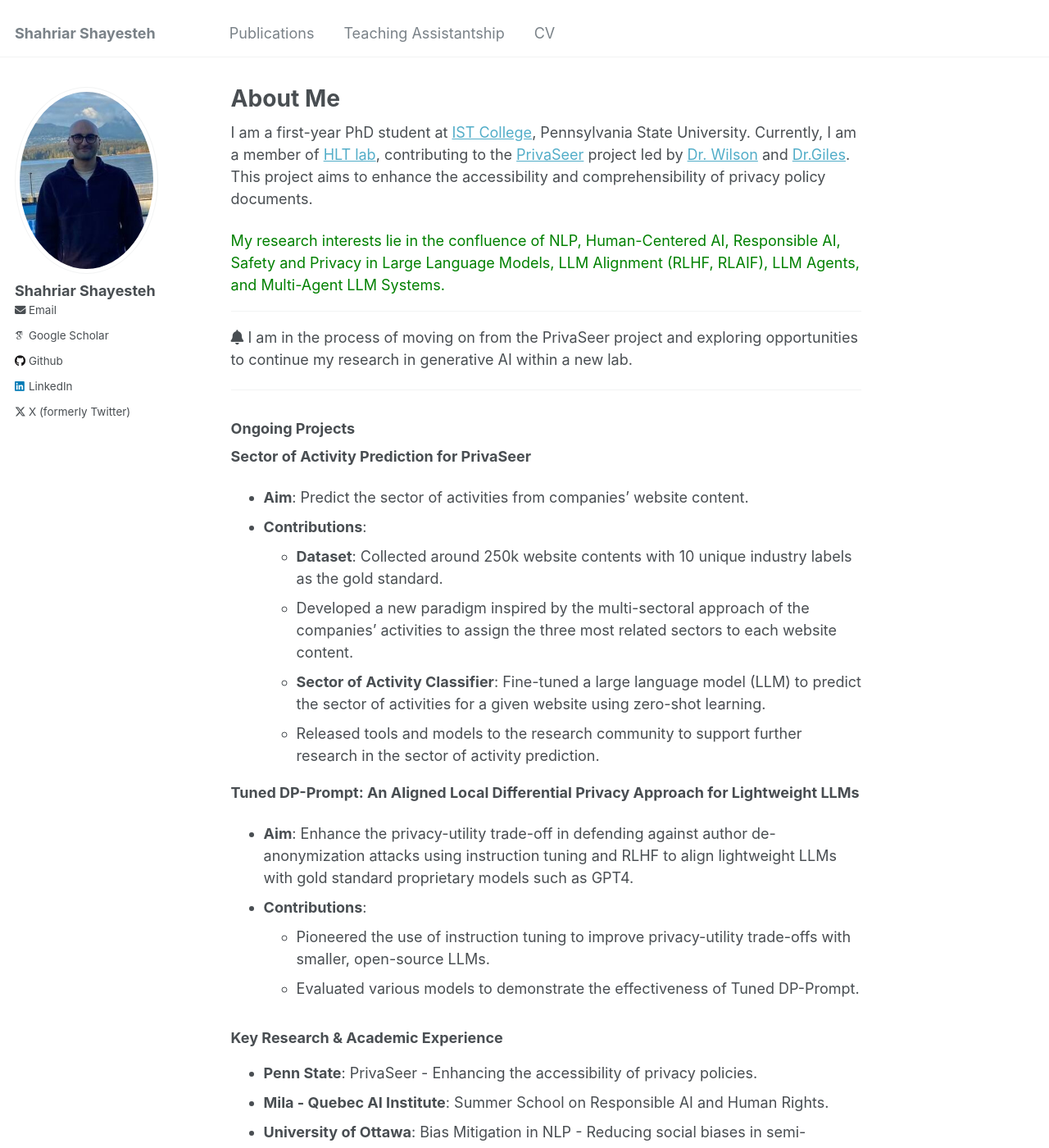
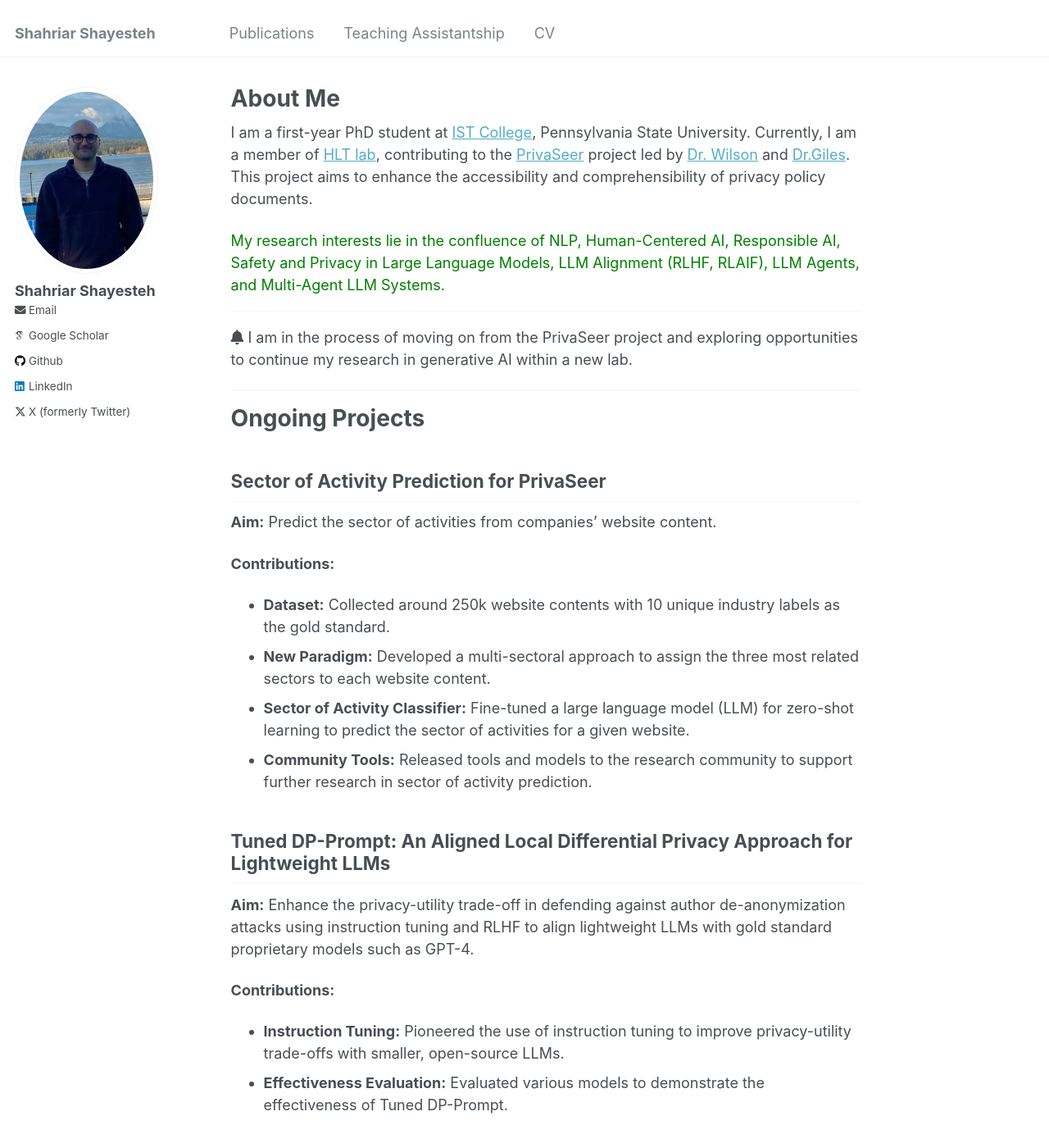
Before and after one commit to shahriarshayesteh/shahriarshayesteh.github.io, a Jekyll site: the page built from _pages/about.md, in a window 1280 px wide and 1400 px high. Shown: the whole window at 82% size. Built offline with Jekyll 4.4.1, drawn with Linux system fonts in a browser that asks for light colours; some web fonts are replaced.

Commit message:
Update about.md

```diff
--- a/_pages/about.md
+++ b/_pages/about.md
@@ -18,23 +18,25 @@
 
 <hr>
 
-### Ongoing Projects
+# Ongoing Projects
 
-**Sector of Activity Prediction for PrivaSeer**
+## Sector of Activity Prediction for PrivaSeer
 
-- **Aim**: Predict the sector of activities from companies' website content.
-- **Contributions**:
-  - **Dataset**: Collected around 250k website contents with 10 unique industry labels as the gold standard.
-  - Developed a new paradigm inspired by the multi-sectoral approach of the companies' activities to assign the three most related sectors to each website content.
-  - **Sector of Activity Classifier**: Fine-tuned a large language model (LLM) to predict the sector of activities for a given website using zero-shot learning.
-  - Released tools and models to the research community to support further research in the sector of activity prediction.
+**Aim:** Predict the sector of activities from companies' website content.
 
-**Tuned DP-Prompt: An Aligned Local Differential Privacy Approach for Lightweight LLMs**
+**Contributions:**
+- **Dataset:** Collected around 250k website contents with 10 unique industry labels as the gold standard.
+- **New Paradigm:** Developed a multi-sectoral approach to assign the three most related sectors to each website content.
+- **Sector of Activity Classifier:** Fine-tuned a large language model (LLM) for zero-shot learning to predict the sector of activities for a given website.
+- **Community Tools:** Released tools and models to the research community to support further research in sector of activity prediction.
 
-- **Aim**: Enhance the privacy-utility trade-off in defending against author de-anonymization attacks using instruction tuning and RLHF to align lightweight LLMs with gold standard proprietary models such as GPT4.
-- **Contributions**:
-  - Pioneered the use of instruction tuning to improve privacy-utility trade-offs with smaller, open-source LLMs.
-  - Evaluated various models to demonstrate the effectiveness of Tuned DP-Prompt.
+## Tuned DP-Prompt: An Aligned Local Differential Privacy Approach for Lightweight LLMs
+
+**Aim:** Enhance the privacy-utility trade-off in defending against author de-anonymization attacks using instruction tuning and RLHF to align lightweight LLMs with gold standard proprietary models such as GPT-4.
+
+**Contributions:**
+- **Instruction Tuning:** Pioneered the use of instruction tuning to improve privacy-utility trade-offs with smaller, open-source LLMs.
+- **Effectiveness Evaluation:** Evaluated various models to demonstrate the effectiveness of Tuned DP-Prompt.
 
 ### Key Research & Academic Experience
 - **Penn State**: PrivaSeer - Enhancing the accessibility of privacy policies.
```
